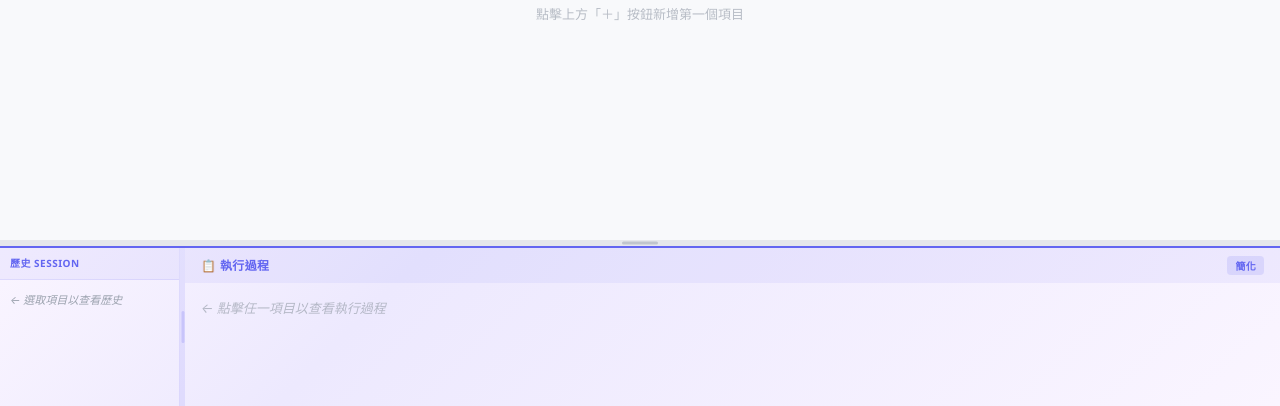
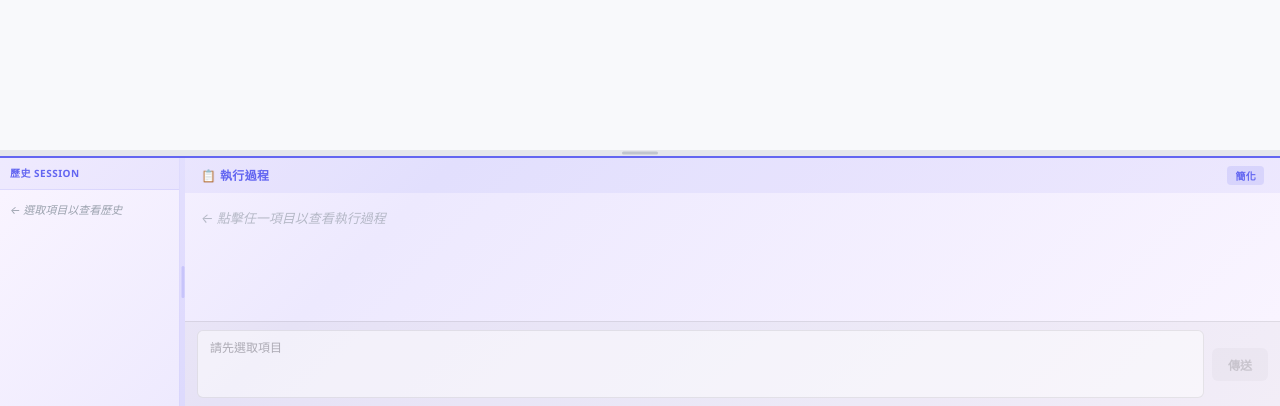
Before and after one commit to pencotwo/ListAgent, a website built with Vite: page listagent-app/index.html in a window 1280 px wide. Shown: the part 394-800 px from the top of the page. Built offline with nearby package versions, Linux system fonts and the light colour scheme.

Commit message:
feat: add 3-line user message input box below execution panel

```diff
--- a/listagent-app/index.html
+++ b/listagent-app/index.html
@@ -69,6 +69,10 @@
           </div>
           <div class="message-box-body" id="message-content">
             <span class="message-placeholder">← 點擊任一項目以查看執行過程</span>
+          </div>
+          <div class="message-input-container" id="message-input-container">
+            <textarea id="agent-user-input" class="agent-user-input" placeholder="請先選取項目" disabled rows="3"></textarea>
+            <button id="btn-send-message" class="btn-send-message" disabled>傳送</button>
           </div>
         </div>
       </div>
--- a/listagent-app/src/main.ts
+++ b/listagent-app/src/main.ts
@@ -538,6 +538,9 @@ const msgContent = document.getElementById('message-content') as HTMLElement
 const msgItemName = document.getElementById('msg-item-name') as HTMLElement
 const msgPanelTitle = document.getElementById('msg-panel-title') as HTMLElement
 const sessionListEl = document.getElementById('session-list') as HTMLElement
+const agentUserInput = document.getElementById('agent-user-input') as HTMLTextAreaElement
+const btnSendMessage = document.getElementById('btn-send-message') as HTMLButtonElement
+
 
 // 分隔條元素
 const splitter = document.getElementById('splitter') as HTMLElement
@@ -819,6 +822,7 @@ function selectItem(id: number): void {
   })
 
   renderMessageBox(id)
+  updateInputBoxState()
   void loadAndRenderSessions(item)
 }
 
@@ -943,6 +947,7 @@ async function runItem(id: number, parameters?: unknown, execId?: string): Promi
   }
 
   runningItems.add(id)
+  updateInputBoxState()
   if (execId) currentExecIdByItem.set(id, execId)
   else currentExecIdByItem.delete(id)
   syncAgentStatus()
@@ -999,6 +1004,7 @@ async function runItem(id: number, parameters?: unknown, execId?: string): Promi
     }
     logs.push({ level: 'system', message: `══════ Agent「${item.name}」執行結束 ══════`, timestamp: Date.now() + 1 })
     runningItems.delete(id)
+    updateInputBoxState()
     // 記錄此次任務結果（下次 sync 會帶到 lastEndedAt / lastSuccess / lastTokens…）
     const finishedExecId = currentExecIdByItem.get(id)
     currentExecIdByItem.delete(id)
@@ -1113,6 +1119,31 @@ function renderMessageBox(itemId: number): void {
   // 自動捲到最底部
   msgContent.scrollTop = msgContent.scrollHeight
 }
+
+/** 更新底部的使用者訊息輸入框狀態 */
+function updateInputBoxState(): void {
+  if (!agentUserInput || !btnSendMessage) return
+
+  if (selectedItemId === null) {
+    agentUserInput.disabled = true
+    agentUserInput.placeholder = '請先選取項目'
+    btnSendMessage.disabled = true
+  } else {
+    const item = items.find((i) => i.id === selectedItemId)
+    const isRunning = runningItems.has(selectedItemId)
+
+    if (isRunning) {
+      agentUserInput.disabled = true
+      agentUserInput.placeholder = `Agent「${item?.name ?? ''}」執行中...`
+      btnSendMessage.disabled = true
+    } else {
+      agentUserInput.disabled = false
+      agentUserInput.placeholder = `輸入訊息給 Agent「${item?.name ?? ''}」...`
+      btnSendMessage.disabled = false
+    }
+  }
+}
+
 
 /** 更新切換按鈕的視覺狀態 */
 function updateViewToggleUI(): void {
@@ -2404,6 +2435,26 @@ async function saveSettings(): Promise<void> {
 // 事件繫結
 // ============================================================
 
+/** 發送使用者訊息給選中的 Agent */
+function sendMessageToAgent(): void {
+  if (selectedItemId === null) return
+  const val = agentUserInput.value.trim()
+  if (!val) return
+
+  agentUserInput.value = ''
+  void runItem(selectedItemId, val)
+}
+
+if (agentUserInput && btnSendMessage) {
+  btnSendMessage.addEventListener('click', sendMessageToAgent)
+  agentUserInput.addEventListener('keydown', (e) => {
+    if (e.key === 'Enter' && !e.shiftKey) {
+      e.preventDefault()
+      sendMessageToAgent()
+    }
+  })
+}
+
 /** 新增 Agent */
 btnAdd.addEventListener('click', async () => {
   const newId = nextId++
@@ -2842,6 +2893,7 @@ if (selectTheme) {
   updateViewToggleUI()
   renderList()
   renderScheduledEvents()
+  updateInputBoxState()
   await checkScheduledEventTriggers()
   window.setInterval(() => void checkScheduledEventTriggers(), 1000)
 })()
--- a/listagent-app/src/style.css
+++ b/listagent-app/src/style.css
@@ -1215,7 +1215,7 @@ body {
   background: linear-gradient(135deg, #1e1b4b 0%, #312e81 30%, #1e1b4b 100%);
   display: flex;
   flex-direction: row;
-  height: 160px;
+  height: 250px;
   min-height: 48px;
   max-height: 70vh;
   overflow: hidden;
@@ -1560,6 +1560,103 @@ body {
 @media (prefers-color-scheme: light) {
   .message-placeholder {
     color: var(--text-muted);
+  }
+}
+
+/* 訊息輸入框區塊 */
+.message-input-container {
+  display: flex;
+  padding: 8px 12px;
+  gap: 8px;
+  background: rgba(0, 0, 0, 0.25);
+  border-top: 1px solid rgba(255, 255, 255, 0.1);
+  align-items: center;
+  flex-shrink: 0;
+}
+
+@media (prefers-color-scheme: light) {
+  .message-input-container {
+    background: rgba(0, 0, 0, 0.03);
+    border-top: 1px solid rgba(0, 0, 0, 0.08);
+  }
+}
+
+.agent-user-input {
+  flex: 1;
+  background: rgba(255, 255, 255, 0.07);
+  border: 1px solid rgba(255, 255, 255, 0.15);
+  color: #fff;
+  padding: 8px 12px;
+  border-radius: 6px;
+  font-family: inherit;
+  font-size: 12px;
+  outline: none;
+  transition: all 0.2s ease;
+  resize: none;
+  height: 68px;
+  line-height: 1.5;
+  box-sizing: border-box;
+}
+
+.agent-user-input:focus:not(:disabled) {
+  border-color: var(--accent);
+  background: rgba(255, 255, 255, 0.12);
+  box-shadow: 0 0 0 2px rgba(99, 102, 241, 0.2);
+}
+
+.agent-user-input:disabled {
+  opacity: 0.5;
+  cursor: not-allowed;
+}
+
+@media (prefers-color-scheme: light) {
+  .agent-user-input {
+    background: #fff;
+    border: 1px solid rgba(0, 0, 0, 0.15);
+    color: #1e1b4b;
+  }
+  .agent-user-input:focus:not(:disabled) {
+    border-color: var(--accent);
+    background: #fff;
+    box-shadow: 0 0 0 2px rgba(99, 102, 241, 0.15);
+  }
+}
+
+.btn-send-message {
+  padding: 8px 16px;
+  background: var(--accent);
+  color: #fff;
+  border: none;
+  border-radius: 6px;
+  font-size: 12px;
+  font-weight: 600;
+  cursor: pointer;
+  transition: all 0.2s ease;
+  display: flex;
+  align-items: center;
+  gap: 4px;
+}
+
+.btn-send-message:hover:not(:disabled) {
+  background: var(--accent-hover, #4f46e5);
+  transform: translateY(-1px);
+}
+
+.btn-send-message:active:not(:disabled) {
+  transform: translateY(0);
+}
+
+.btn-send-message:disabled {
+  opacity: 0.5;
+  cursor: not-allowed;
+  background: rgba(255, 255, 255, 0.1);
+  color: rgba(255, 255, 255, 0.4);
+}
+
+@media (prefers-color-scheme: light) {
+  .btn-send-message:disabled {
+    background: rgba(0, 0, 0, 0.05);
+    color: rgba(0, 0, 0, 0.3);
   }
 }
 
```
